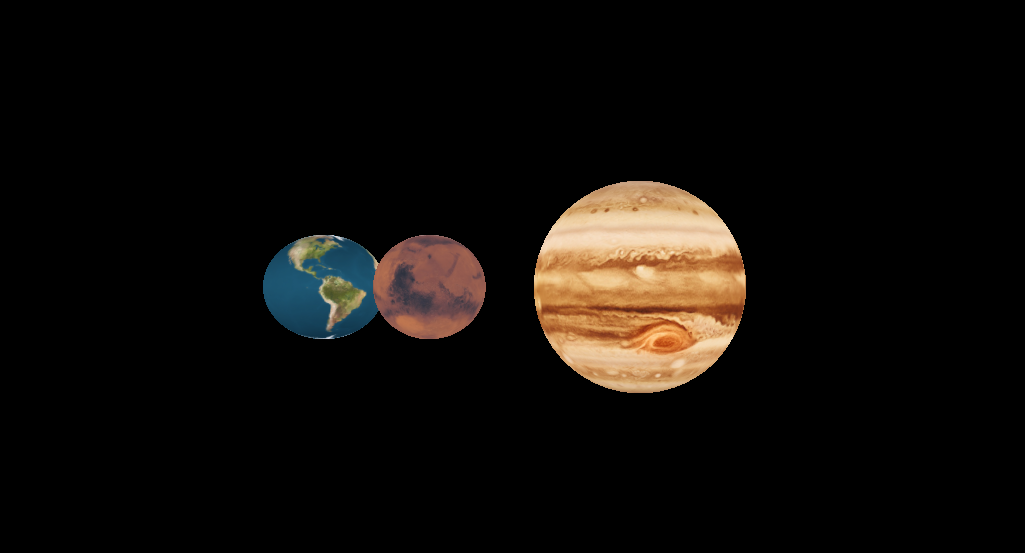
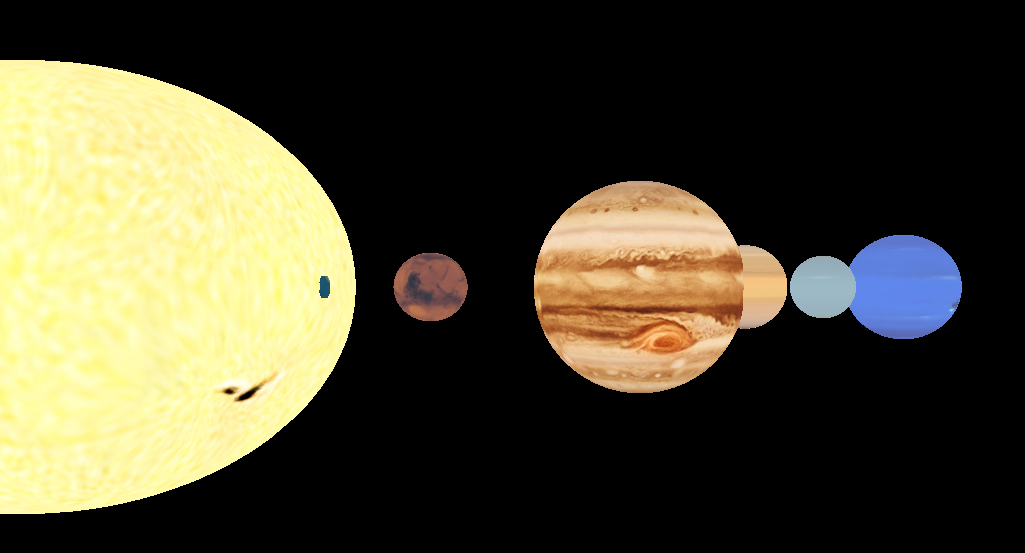
Before and after one commit to programmerwagner/solar-system, a plain HTML site: page index.html in a window 1280 px wide. Shown: the part 113-666 px from the top of the page, without its empty margins (0-1025 px from the left). Drawn offline with nearby package versions, Linux system fonts and the light colour scheme; animation ran at ten frames a second.

Commit message:
added all planets

```diff
--- a/index.html
+++ b/index.html
@@ -40,26 +40,84 @@
 
 // Adding Mars
         const marsTexture = new THREE.TextureLoader().load('textures/marsmap.jpg');
-        const marsGeometry = new THREE.SphereGeometry(0.5, 32, 32); // Half the size of Jupiter
+        const marsGeometry = new THREE.SphereGeometry(0.33, 32, 32);
         const marsMaterial = new THREE.MeshBasicMaterial({ map: marsTexture });
         const mars = new THREE.Mesh(marsGeometry, marsMaterial);
         mars.position.x = -2; // Move Mars to the left of Jupiter
         scene.add(mars);
         // Adding Earth
         const earthTexture = new THREE.TextureLoader().load('textures/earthmap.jpg');
-        const earthGeometry = new THREE.SphereGeometry(0.5, 32, 32); // Half the size of Jupiter
+        const earthGeometry = new THREE.SphereGeometry(0.5, 32, 32);
         const earthMaterial = new THREE.MeshBasicMaterial({ map: earthTexture });
         const earth = new THREE.Mesh(earthGeometry, earthMaterial);
-        earth.position.x = -3;
+        earth.position.x = -3.5;
         scene.add(earth);
+        // Adding Venus
+        const venusTexture = new THREE.TextureLoader().load('textures/venusmap.jpg');
+        const venusGeometry = new THREE.SphereGeometry(0.4, 32, 32);
+        const venusMaterial = new THREE.MeshBasicMaterial({ map: venusTexture });
+        const venus = new THREE.Mesh(venusGeometry, venusMaterial);
+        venus.position.x = -4;
+        scene.add(venus);
+        camera.position.z = 5;
+        // Adding Mercury
+        const mercuryTexture = new THREE.TextureLoader().load('textures/mercurymap.jpg');
+        const mercuryGeometry = new THREE.SphereGeometry(0.2, 32, 32);
+        const mercuryMaterial = new THREE.MeshBasicMaterial({ map: mercuryTexture });
+        const mercury = new THREE.Mesh(mercuryGeometry, mercuryMaterial);
+        mercury.position.x = -4.5;
+        scene.add(mercury);
 
-        camera.position.z = 5;
+        // Adding the Sun
+        const sunTexture = new THREE.TextureLoader().load('textures/sunmap.jpg');
+        const sunGeometry = new THREE.SphereGeometry(2, 32, 32);
+        const sunMaterial = new THREE.MeshBasicMaterial({ map: sunTexture });
+        const sun = new THREE.Mesh(sunGeometry, sunMaterial);
+        sun.position.x = -5;
+        scene.add(sun);
+
+        // Adding Saturn
+        const saturnTexture = new THREE.TextureLoader().load('textures/saturnmap.jpg');
+        const saturnGeometry = new THREE.SphereGeometry(0.4, 32, 32);
+        const saturnMaterial = new THREE.MeshBasicMaterial({ map: saturnTexture });
+        const saturn = new THREE.Mesh(saturnGeometry, saturnMaterial);
+        saturn.position.x = +1;
+        scene.add(saturn);
+        //Adding Uranus
+
+        const uranusTexture = new THREE.TextureLoader().load('textures/uranusmap.jpg');
+        const uranusGeometry = new THREE.SphereGeometry(0.3, 32, 32);
+        const uranusMaterial = new THREE.MeshBasicMaterial({ map: uranusTexture });
+        const uranus = new THREE.Mesh(uranusGeometry, uranusMaterial);
+        uranus.position.x = +1.75;
+        scene.add(uranus);
+        // Adding Neptune
+        const neptuneTexture = new THREE.TextureLoader().load('textures/neptunemap.jpg');
+        const neptuneGeometry = new THREE.SphereGeometry(0.5, 32, 32);
+        const neptuneMaterial = new THREE.MeshBasicMaterial({ map: neptuneTexture });
+        const neptune = new THREE.Mesh(neptuneGeometry, neptuneMaterial);
+        neptune.position.x = +2.5;
+        scene.add(neptune);
+        // Adding Pluto
+        const plutoTexture = new THREE.TextureLoader().load('textures/plutomap.jpg');
+        const plutoGeometry = new THREE.SphereGeometry(0.2, 32, 32);
+        const plutoMaterial = new THREE.MeshBasicMaterial({ map: plutoTexture });
+        const pluto = new THREE.Mesh(plutoGeometry, plutoMaterial);
+        pluto.position.x = +4;
+        scene.add(pluto);
 
     function animate() {
         requestAnimationFrame(animate);
         jupiter.rotation.y += 0.005;
         mars.rotation.y += 0.005;
         earth.rotation.y += 0.005;
+        venus.rotation.y += 0.005;
+        mercury.rotation.y += 0.005;
+        sun.rotation.y += 0.005
+        saturn.rotation.y += 0.005
+        uranus.rotation.y += 0.005
+        neptune.rotation.y += 0.005
+        pluto.rotation.y += 0.005
         renderer.render(scene, camera);
 }
 
```
